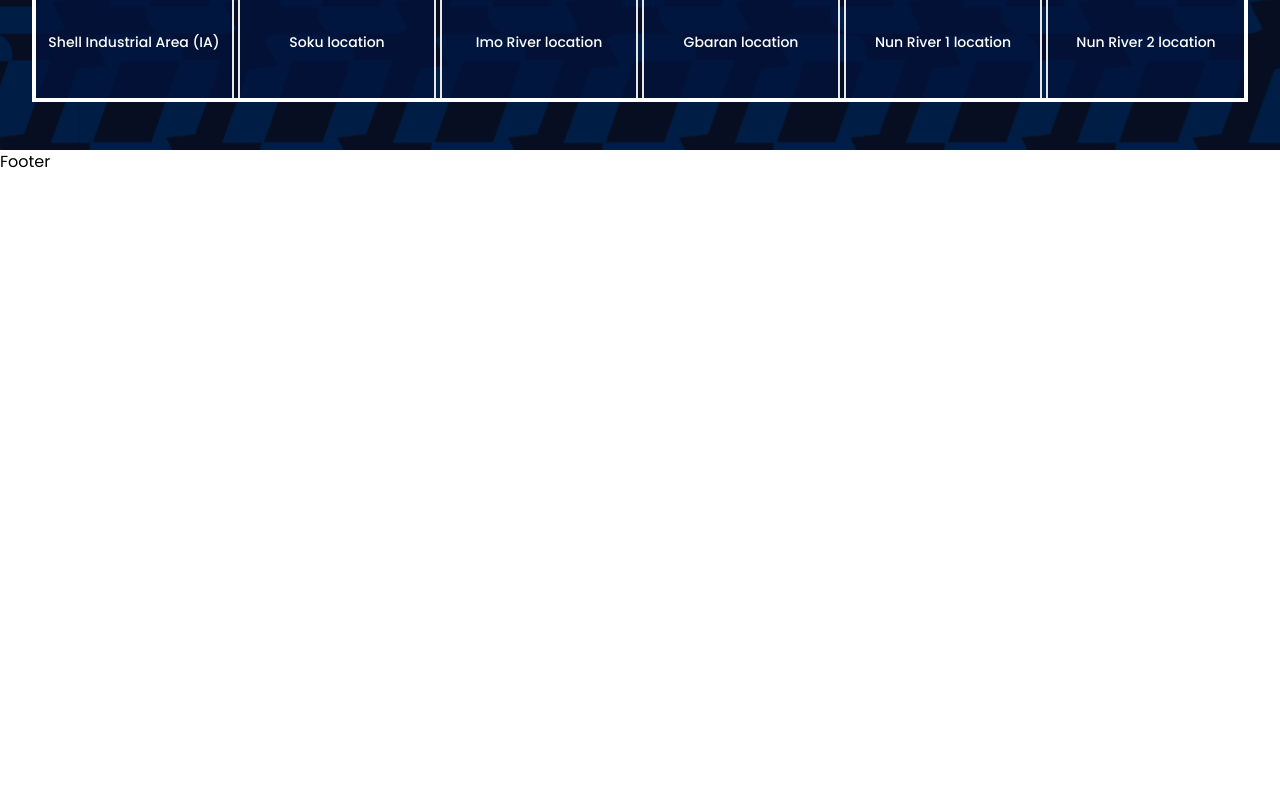
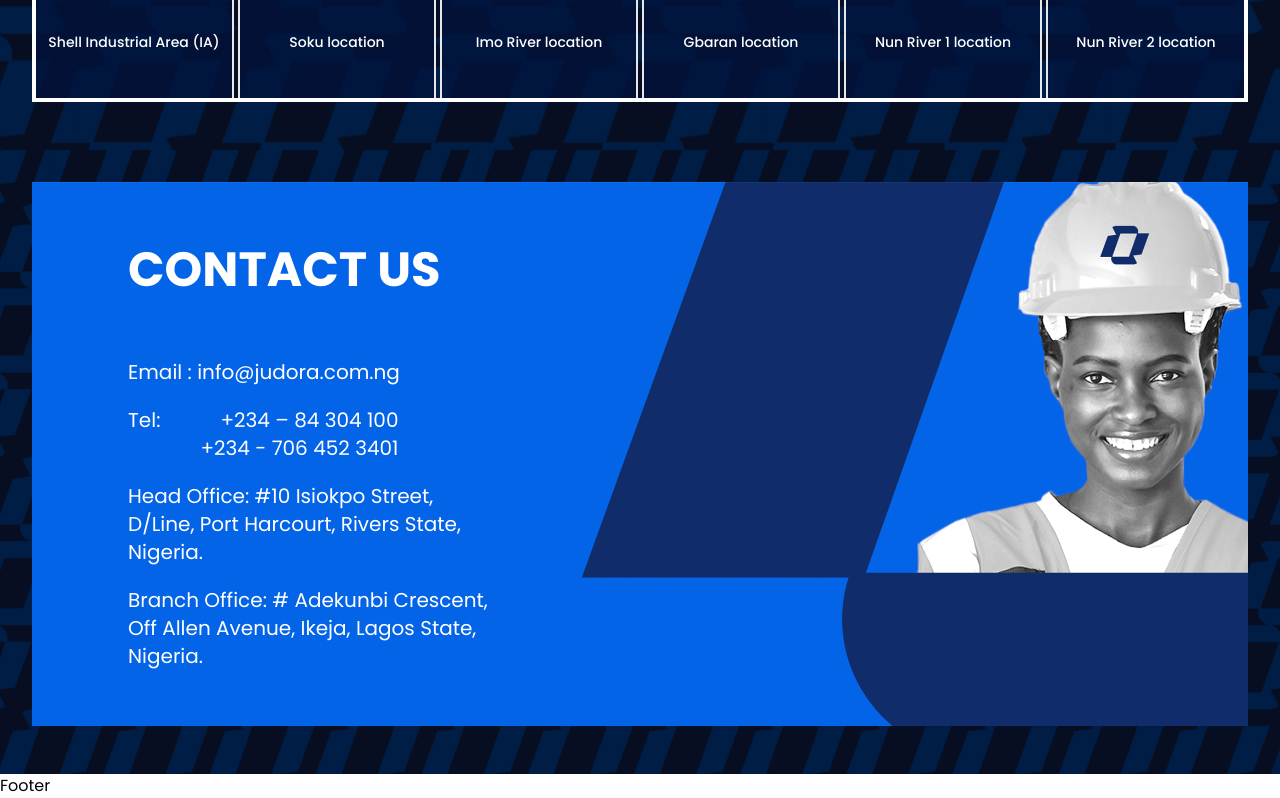
Before and after one commit to owlcode3/Judora, a React (Vite) app: page / in a window 1280 px wide. Shown: the part 3673-4471 px from the top of the page. Before the commit the page ends 3847 px from the top, so only its background shows below. Built offline with nearby package versions, Linux system fonts and the light colour scheme; a web font is replaced by a local one.

Commit message:
done with contact us part of the body section

```diff
--- /dev/null
+++ b/src/components/contact-us.tsx
@@ -0,0 +1,41 @@
+
+function ContactUs() {
+  return (
+    <div className="bg-[url('/j-group.svg')] bg-cover bg-no-repeat pt-8 pb-12 px-8">
+      <div className="relative flex flex-col h-[34rem]">
+        <img className="w-full h-full object-cover" src="/cu-img.png" alt="contact us img" />
+
+        <div className="absolute top-16 left-24 flex flex-col gap-16">
+          <h3 className="font-bold text-white text-5xl">CONTACT US</h3>
+
+          <div className="font-normal text-white text-xl flex flex-col gap-5">
+            <span>Email : info@judora.com.ng</span>
+            <div className="flex gap-10">
+              <span>Tel: </span>
+              <div className="flex flex-col items-end">
+                <span>
+                  +234 – 84 304 100
+                </span>
+                <span>
+                  +234 - 706 452 3401
+                </span>
+              </div>
+            </div>
+            <p className="max-w-[21rem]">
+              Head Office:  #10 Isiokpo Street,
+              D/Line, Port Harcourt, Rivers State,
+              Nigeria.
+            </p>
+            <p className="max-w-[24rem]">
+              Branch Office:   # Adekunbi Crescent,
+              Off Allen Avenue, Ikeja, Lagos State,
+              Nigeria.
+            </p>
+          </div>
+        </div>
+      </div>
+    </div>
+  )
+}
+
+export default ContactUs
--- a/src/layout/body.tsx
+++ b/src/layout/body.tsx
@@ -1,3 +1,4 @@
+import ContactUs from "../components/contact-us"
 import CorporateTarget from "../components/corporate-target"
 import Images from "../components/images"
 import JudoraGroup from "../components/judora-group"
@@ -12,6 +13,7 @@
       <CorporateTarget />
       <Images />
       <OurClients />
+      <ContactUs />
     </>
   )
 }
```
Also changed, not shown: public/cu-img.png (added).
